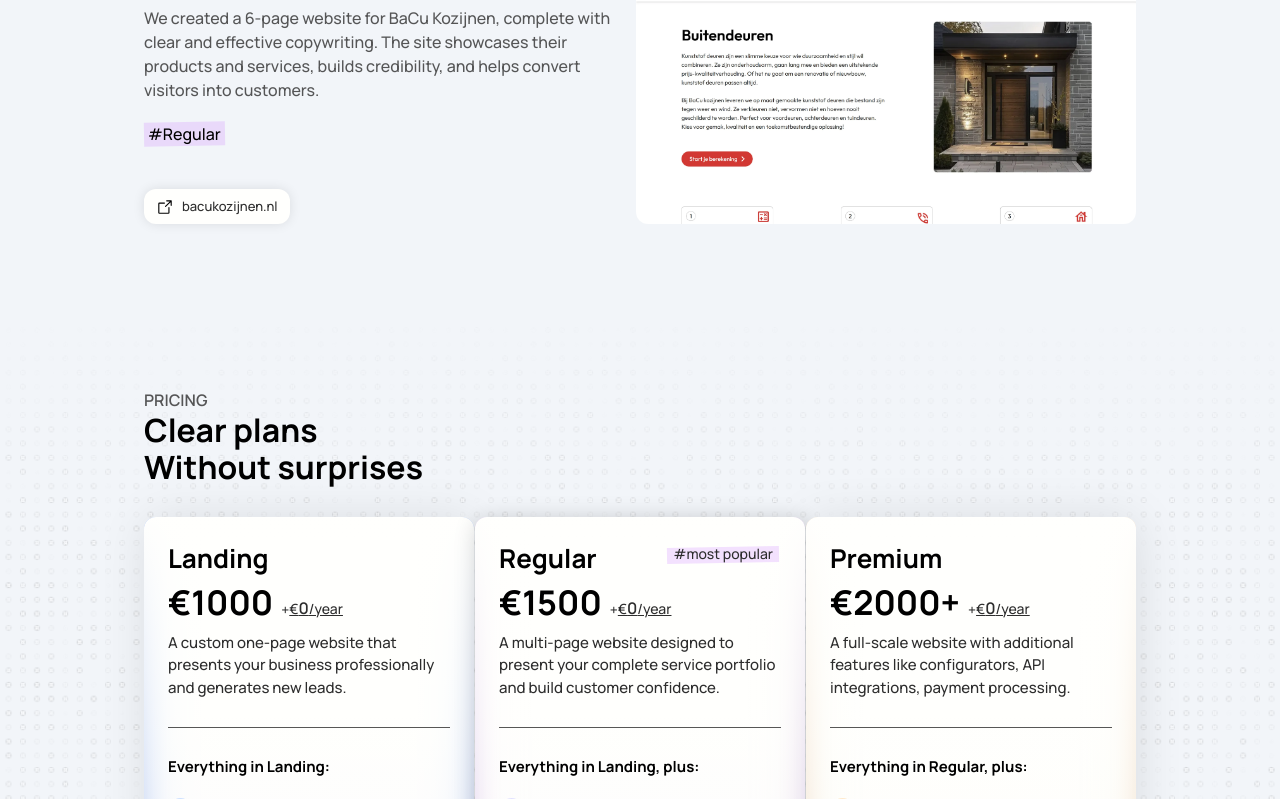
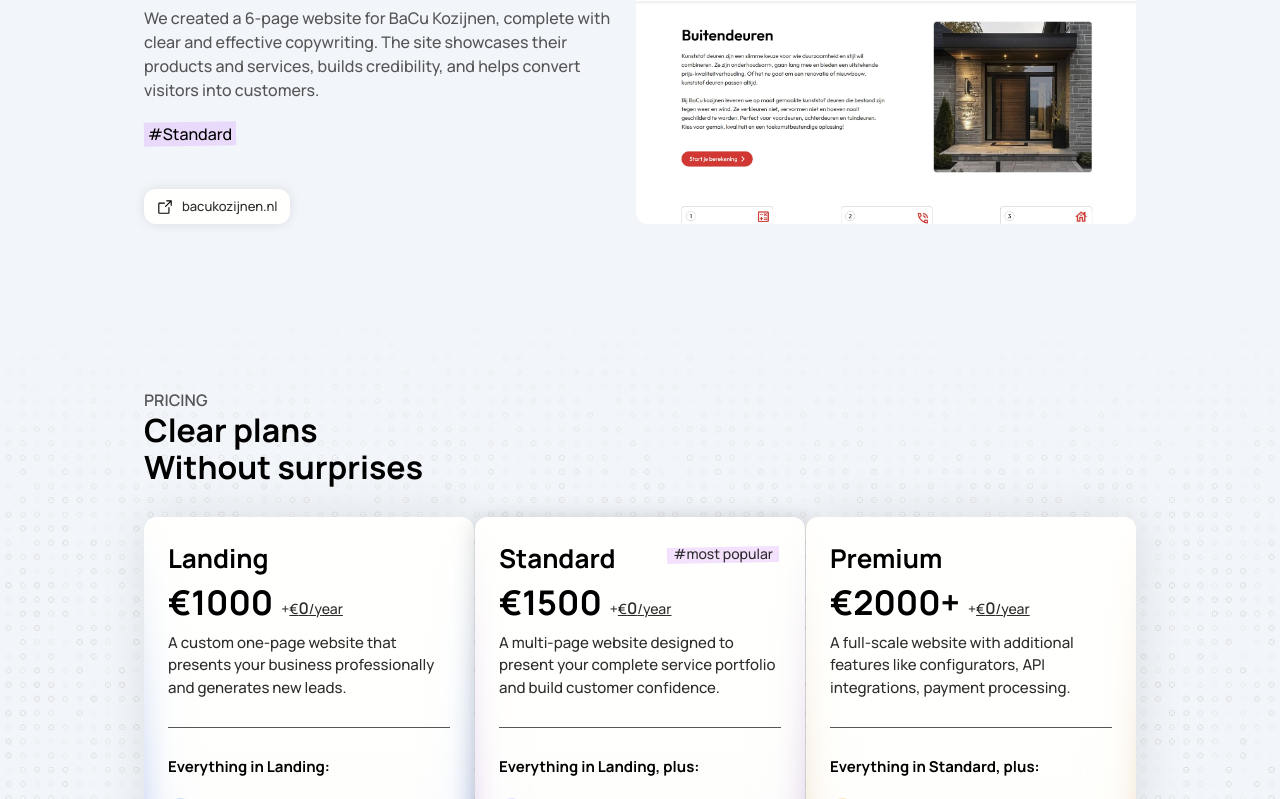
Before and after one commit to nazaruys/yakoweb, a Next.js app: page / in a window 1280 px wide. Shown: the part 1501-2300 px from the top of the page. Built offline with nearby package versions, Linux system fonts and the light colour scheme.

Commit message:
FAQ and ongoing support plans

```diff
--- a/app/globals.css
+++ b/app/globals.css
@@ -10,6 +10,14 @@
 * {
   scrollbar-width: thin;
   scrollbar-color: #999999 #F2F5F9;
+}
+
+/* Text selection */
+::selection {
+  background-color: #d9e7ff;
+}
+h1::selection {
+  color: #000000;
 }
 
 @theme {
--- a/app/page.js
+++ b/app/page.js
@@ -1,7 +1,10 @@
 "use client";
 import Navbar from "./components/Navbar";
-import { XLogoIcon, InstagramLogoIcon, FacebookLogoIcon, LinkedinLogoIcon, ArrowSquareOutIcon, HouseIcon, CarProfileIcon } from "@phosphor-icons/react";
+import { XLogoIcon, InstagramLogoIcon, FacebookLogoIcon, LinkedinLogoIcon, ArrowSquareOutIcon, HouseIcon, CarProfileIcon, CaretRightIcon } from "@phosphor-icons/react";
 import WebsiteSlides from "./components/WebsiteSlides";
+import faqs from '../public/faqs.json';
+import { useState } from "react";
+
 
 export default function Home() {
   const updatesCol1 = [
@@ -48,7 +51,6 @@ export default function Home() {
     { title: "Reduced unused code", time: "1 week ago" },
     { title: "Minor fixes across all pages", time: "1 hour ago" },
   ];
-
   const pricingFeatures = [
     [
       "1 landing page",
@@ -71,7 +73,29 @@ export default function Home() {
       "API integrations",
       "Everything delivered in 6 weeks"
     ],
+
   ];
+
+  const [openIndex, setOpenIndex] = useState(null);
+
+  const toggle = (index) => {
+    setOpenIndex(prev => (prev === index ? null : index));
+  };
+
+  const navigateToRecurringPricing = () => {
+    const targetId = 'faqs';
+    const element = document.getElementById(targetId);
+
+    if (element) {
+      element.scrollIntoView({ behavior: 'smooth' });
+
+      // Wait for scrollIntoView to finish (~300ms), then scroll 100px more
+      setTimeout(() => {
+        setOpenIndex(6)
+        window.scrollBy({ top: 400, behavior: 'smooth' });
+      }, 800); // Slightly longer than the scrollIntoView duration
+    }
+  };
 
   return (
     <>
@@ -505,7 +529,7 @@ export default function Home() {
                 We created a 6-page website for BaCu Kozijnen, complete with clear and effective copywriting. The site showcases their products and services, builds credibility, and helps convert visitors into customers.
               </p>
               <span className="inline-flex items-center bg-[#C36CFF]/20 px-1 w-fit -rotate-1 mt-5">
-                <span className="text-black text-[16px] font-medium rotate-1">#Regular</span>
+                <span className="text-black text-[16px] font-medium rotate-1">#Standard</span>
               </span>
             </div>
             <a
@@ -578,13 +602,17 @@ export default function Home() {
                     >
                       €1000
                     </span>
-
-                    <span className="text-dark self-end ml-2 mb-2 font-medium text-[14px]">+</span>
+                    <div
+                      className="text-[14px] cursor-pointer font-medium ml-2 mb-2 self-end text-dark transition-all duration-300 ease-in-out hover:-translate-y-0.5 hover:opacity-80"
+                      onClick={() => navigateToRecurringPricing()}
+                    >
+                      <span>+</span>
                       <span
-                      className="text-dark self-end mb-2 font-medium text-[14px] underline"
+                        className="underline"
                       >
                         €<span className="font-semibold text-[16px]">0</span><span className="">/year</span>
                       </span>
+                    </div>
                   </div>
                   <p className="mt-1 text-dark text-[15px] font-medium">A custom one-page website that presents your business professionally and generates new leads.</p>
                   {/* Stroke */}
@@ -656,7 +684,7 @@ export default function Home() {
                   <span
                     className="font-bold text-[26px] text-black leading-[136.6%]"
                   >
-                    Regular
+                    Standard
                   </span>
                   {/* Price */}
                   <div
@@ -668,12 +696,17 @@ export default function Home() {
                       €1500
                     </span>
 
-                    <span className="text-dark self-end ml-2 mb-2 font-medium text-[14px]">+</span>
+                    <div
+                      className="text-[14px] cursor-pointer font-medium ml-2 mb-2 self-end text-dark transition-all duration-300 ease-in-out hover:-translate-y-0.5 hover:opacity-80"
+                      onClick={() => navigateToRecurringPricing()}
+                    >
+                      <span>+</span>
                       <span
-                      className="text-dark self-end mb-2 font-medium text-[14px] underline"
+                        className="underline"
                       >
                         €<span className="font-semibold text-[16px]">0</span><span className="">/year</span>
                       </span>
+                    </div>
                   </div>
                   <p className="mt-1 text-dark text-[15px] font-medium">A multi-page website designed to present your complete service portfolio and build customer confidence.</p>
                   {/* Stroke */}
@@ -747,18 +780,23 @@ export default function Home() {
                       €2000+
                     </span>
 
-                    <span className="text-dark self-end ml-2 mb-2 font-medium text-[14px]">+</span>
+                    <div
+                      className="text-[14px] cursor-pointer font-medium ml-2 mb-2 self-end text-dark transition-all duration-300 ease-in-out hover:-translate-y-0.5 hover:opacity-80"
+                      onClick={() => navigateToRecurringPricing()}
+                    >
+                      <span>+</span>
                       <span
-                      className="text-dark self-end mb-2 font-medium text-[14px] underline"
+                        className="underline"
                       >
                         €<span className="font-semibold text-[16px]">0</span><span className="">/year</span>
                       </span>
+                    </div>
                   </div>
                   <p className="mt-1 text-dark text-[15px] font-medium">A full-scale website with additional features like configurators, API integrations, payment processing.</p>
                   {/* Stroke */}
                   <div className='bg-dark/80 w-full h-[0.5px] my-7' />
 
-                  <span className="text-[15px] font-bold" >Everything in Regular, plus:</span>
+                  <span className="text-[15px] font-bold" >Everything in Standard, plus:</span>
 
                   {/* Pros */}
                   <ul
@@ -845,7 +883,7 @@ export default function Home() {
               <p className="text-[16px] text-dark/80 font-medium mt-3">
                 We built a 9-page website for EK Autotechniek with full copywriting. It showcases their services and builds trust. We also set up the domain, business email, and hosting.              </p>
               <span className="inline-flex items-center bg-[#C36CFF]/20 px-1 w-fit -rotate-1 mt-5">
-                <span className="text-black text-[16px] font-medium rotate-1">#Regular</span>
+                <span className="text-black text-[16px] font-medium rotate-1">#Standard</span>
               </span>
             </div>
             <a
@@ -863,6 +901,57 @@ export default function Home() {
           </div>
         </section>
 
+        {/* FAQs */}
+        <section
+          id="faqs"
+          className="flex flex-col items-center px-6 sm:py-20 xl:py-16"
+        >
+          {/* Text */}
+          <h3 className="text-center text-[13px] md:text-[16px] text-dark/80 font-semibold">FAQs</h3>
+          <h2 className="text-center text-[28px] md:text-[32px] text-black font-bold leading-[114%] mb-14">Got Questions?<br />We’ve Got Answers!</h2>
+          {/* FAQ part */}
+          <ul>
+            {faqs.faqs.map((item, index) => {
+              const isOpen = openIndex === index;
+
+              return (
+                <li
+                  key={index}
+                  className={`cursor-pointer flex flex-col bg-SecondaryBackground ${isOpen ? '' : 'hover:shadow-[0_0_10px_rgba(0,0,0,0.10)]'} transition-all duration-300 w-full sm:w-[600px] py-3 px-5 mb-4 rounded-xl border border-dark/20`}
+                  onClick={() => toggle(index)}
+                >
+                  <div
+                    className="flex flex-row justify-between cursor-pointer"
+                  >
+                    <span className="text-black font-semibold text-[16px]">{item.question}</span>
+                    <CaretRightIcon
+                      size={24}
+                      className={`text-black transform transition-transform duration-300 ${
+                        isOpen ? 'rotate-90' : ''
+                      }`}
+                    />
+                  </div>
+
+                  <div
+                    style={{
+                      transitionDuration: '400ms'
+                    }}
+                    className={`overflow-hidden transition-all ${
+                      isOpen ? 'max-h-[500px] mt-3' : 'max-h-0'
+                    }`}
+                  >
+                    <div
+                      className="text-dark text-[14px] font-medium leading-[140%]"
+                      dangerouslySetInnerHTML={{ __html: item.answer }}
+                    />
+                  </div>
+                </li>
+              );
+            })}
+          </ul>
+
+        </section>
+
         {/* Footer */}
         <footer
           className="border-t-[2px] border-dark/10 mt-16 pt-16 relative z-0 flex flex-col-reverse bg-[url('/backgrounds/footer.webp')] bg-[length:100%_auto] bg-no-repeat bg-bottom px-6 sm:px-12 xl:px-44"
@@ -870,7 +959,6 @@ export default function Home() {
           {/* Below */}
           <div className="flex flex-col sm:flex-row justify-between items-start sm:items-center gap-4 py-6 font-medium text-dark text-[14px]">
             <span>Copyright © 2025 YakoWeb</span>
-            <span className="text-xs sm:text-[14px] text-wrap sm:text-nowrap">We’re building this page section by section. Check back soon!</span>
             <div className="flex flex-row items-center gap-3">
               <a href="#" className="text-dark/70">EN</a>
               <div className="w-[1px] h-[28px] bg-dark" />
--- /dev/null
+++ b/public/faqs.json
@@ -0,0 +1,32 @@
+{
+  "faqs": [
+    {
+      "question": "Who do you work with?",
+      "answer": "We mostly work with physical businesses that have 1 to 3 locations or are just starting out. But we are open to working with any industry."
+    },
+    {
+      "question": "How can we get started?",
+      "answer": "You can make your payment above to get started. After that, you'll be redirected to a form where you can share your business details and optionally book a meeting with us. If you're not 100% sure yet, you can book a free intro call to explore the possibilities and ask any questions."
+    },
+    {
+      "question": "How does payment work?",
+      "answer": "You can pay full, but 50% before we start and 50% after delivery is also possible. Payments are made securely through Stripe. You will also receive an invoice after the payment."
+    },
+    {
+      "question": "Do you offer refunds?",
+      "answer": "No, we don’t offer refunds because each project takes a lot of time. That’s why we offer to split the payment, so you only pay the second half when you’re happy with the result."
+    },
+    {
+      "question": "What if I don’t like the design?",
+      "answer": "We always send you a first version of the website for feedback. If you’re not happy, we will adjust the design. If the full website is already done, we can’t redesign everything from scratch."
+    },
+    {
+      "question": "Are there any extra costs?",
+      "answer": "No extra payments from us. If your website needs things like hosting or a paid subscription, you pay for those directly to the provider."
+    },
+    {
+        "question": "Do you offer ongoing support?",
+        "answer": "Yes. We offer flexible support plans to keep your website fast, fresh, and performing at its best:<br /><br />\n<ul class='list-disc ml-4 text-[14px]'>\n  <li><strong>€150/year (Landing & Standard):</strong> Includes regular performance checks, content updates (like text, images, or sections), uptime monitoring, and ongoing conversion optimizations.</li>\n  <li><strong>€250/year (Premium):</strong> Designed for more advanced websites. Covers everything in previous plan plus extra updates and advanced checks tailored to complex sites.</li>\n  <li><strong>€0/year:</strong> We’ll help you set up hosting, and that’s it. You won’t pay us anything unless you need updates later, which are billed based on the work required.</li>\n</ul>\n<br />\nOur goal is to keep your website doing what it should—bringing in customers—without the stress of managing it yourself."
+    }
+  ]
+}
```
Lines whose indentation alone changed are shown as unchanged.
